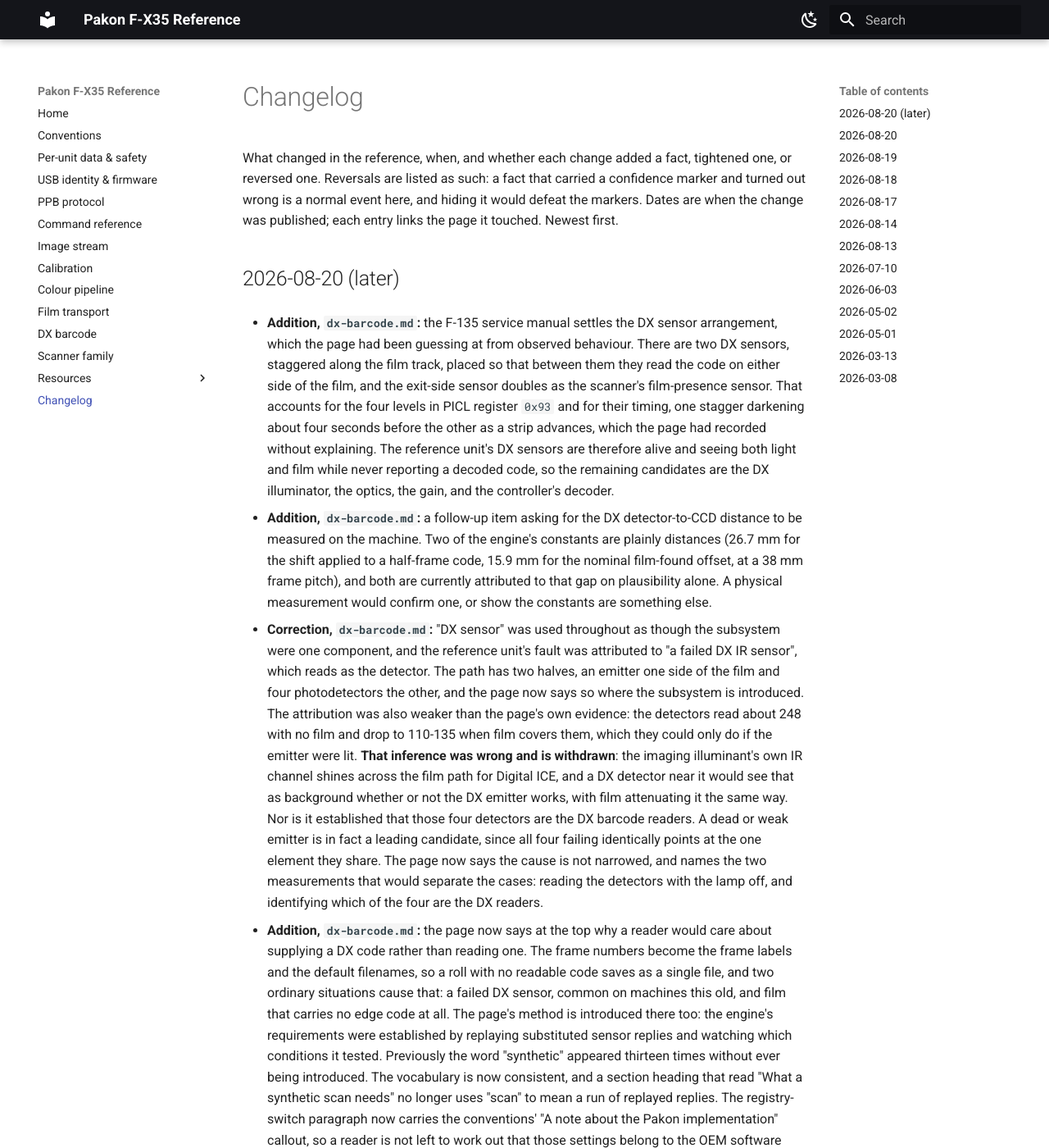
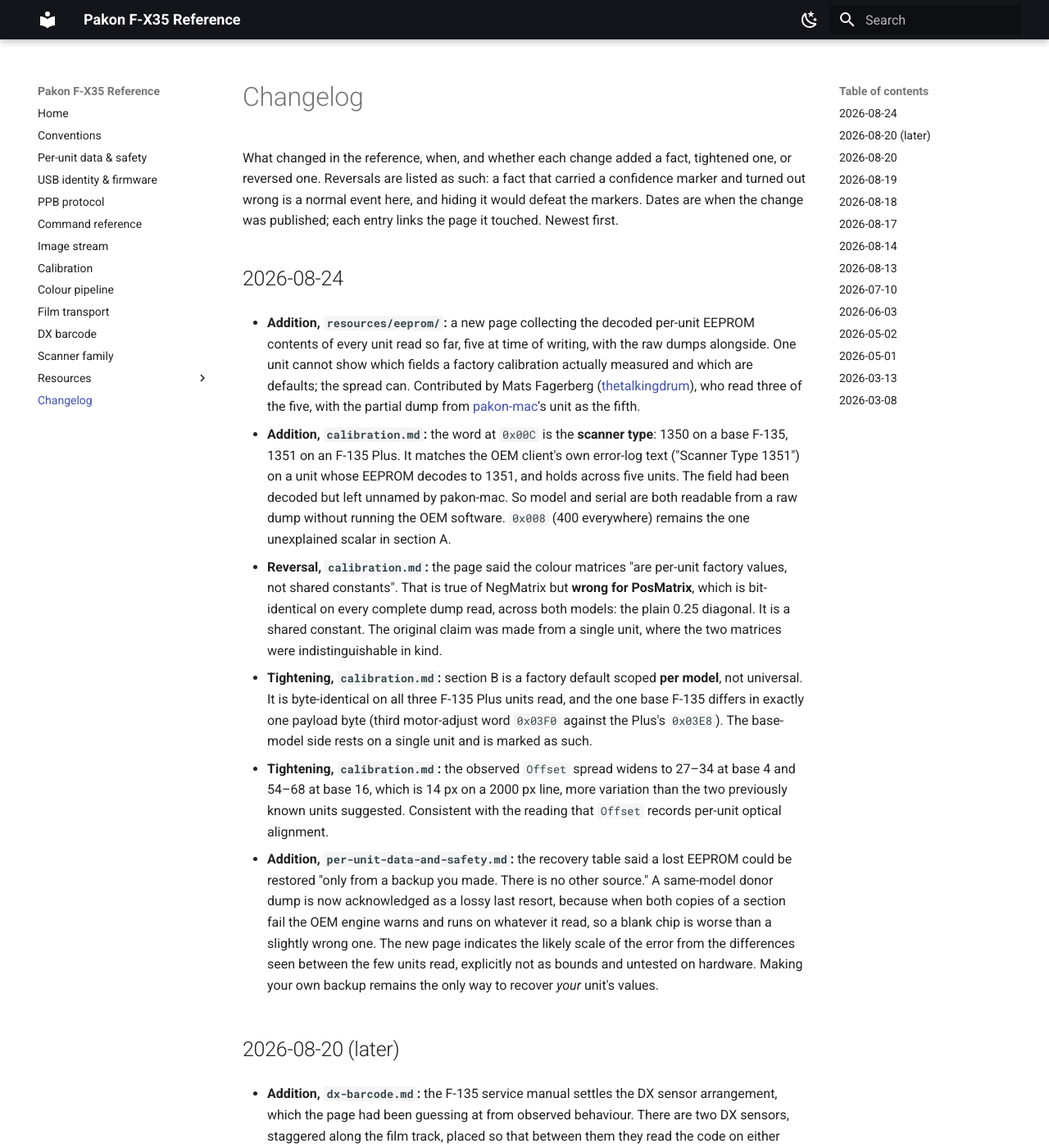
Before and after one commit to alibosworth/pakon-reference, an MkDocs documentation site: the page built from docs/CHANGELOG.md, in a window 1280 px wide and 1400 px high. Shown: the whole window at 82% size. Built offline with MkDocs 1.6.1 and Material for MkDocs 9.7.7, drawn with Linux system fonts in a browser that asks for light colours.

Commit message:
Changelog: the five-unit EEPROM comparison

```diff
--- a/docs/CHANGELOG.md
+++ b/docs/CHANGELOG.md
@@ -5,6 +5,52 @@
 carried a confidence marker and turned out wrong is a normal event here,
 and hiding it would defeat the markers. Dates are when the change was
 published; each entry links the page it touched. Newest first.
+
+## 2026-08-24
+
+- **Addition, `resources/eeprom/`:** a new page collecting the
+  decoded per-unit EEPROM contents of every unit read so far, five at time
+  of writing, with the raw dumps alongside. One unit cannot show which
+  fields a factory calibration actually measured and which are defaults;
+  the spread can. Contributed by Mats Fagerberg ([thetalkingdrum](https://github.com/thetalkingdrum)), who read
+  three of the five, with the partial dump from
+  [pakon-mac](https://github.com/gazzdingo/pakon-mac)'s unit as the fifth.
+
+- **Addition, `calibration.md`:** the word at `0x00C` is the **scanner
+  type**: 1350 on a base F-135, 1351 on an F-135 Plus. It matches the OEM
+  client's own error-log text ("Scanner Type 1351") on a unit whose EEPROM
+  decodes to 1351, and holds across five units. The field had been decoded
+  but left unnamed by pakon-mac. So model and serial are both readable from
+  a raw dump without running the OEM software. `0x008` (400 everywhere)
+  remains the one unexplained scalar in section A.
+
+- **Reversal, `calibration.md`:** the page said the colour matrices "are
+  per-unit factory values, not shared constants". That is true of NegMatrix
+  but **wrong for PosMatrix**, which is bit-identical on every complete dump
+  read, across both models: the plain 0.25 diagonal. It is a shared
+  constant. The original claim was made from a single unit, where the two
+  matrices were indistinguishable in kind.
+
+- **Tightening, `calibration.md`:** section B is a factory default scoped
+  **per model**, not universal. It is byte-identical on all three F-135 Plus
+  units read, and the one base F-135 differs in exactly one payload byte
+  (third motor-adjust word `0x03F0` against the Plus's `0x03E8`). The
+  base-model side rests on a single unit and is marked as such.
+
+- **Tightening, `calibration.md`:** the observed `Offset` spread widens to
+  27–34 at base 4 and 54–68 at base 16, which is 14 px on a 2000 px line, more
+  variation than the two previously known units suggested. Consistent with
+  the reading that `Offset` records per-unit optical alignment.
+
+- **Addition, `per-unit-data-and-safety.md`:** the recovery table said a
+  lost EEPROM could be restored "only from a backup you made. There is no
+  other source." A same-model donor dump is now acknowledged as a lossy last
+  resort, because when both copies of a section fail the OEM engine warns
+  and runs on whatever it read, so a blank chip is worse than a slightly
+  wrong one. The new page indicates the likely scale of the error from the
+  differences seen between the few units read, explicitly not as bounds and
+  untested on hardware. Making your own backup remains the only way to
+  recover *your* unit's values.
 
 ## 2026-08-20 (later)
 
```
